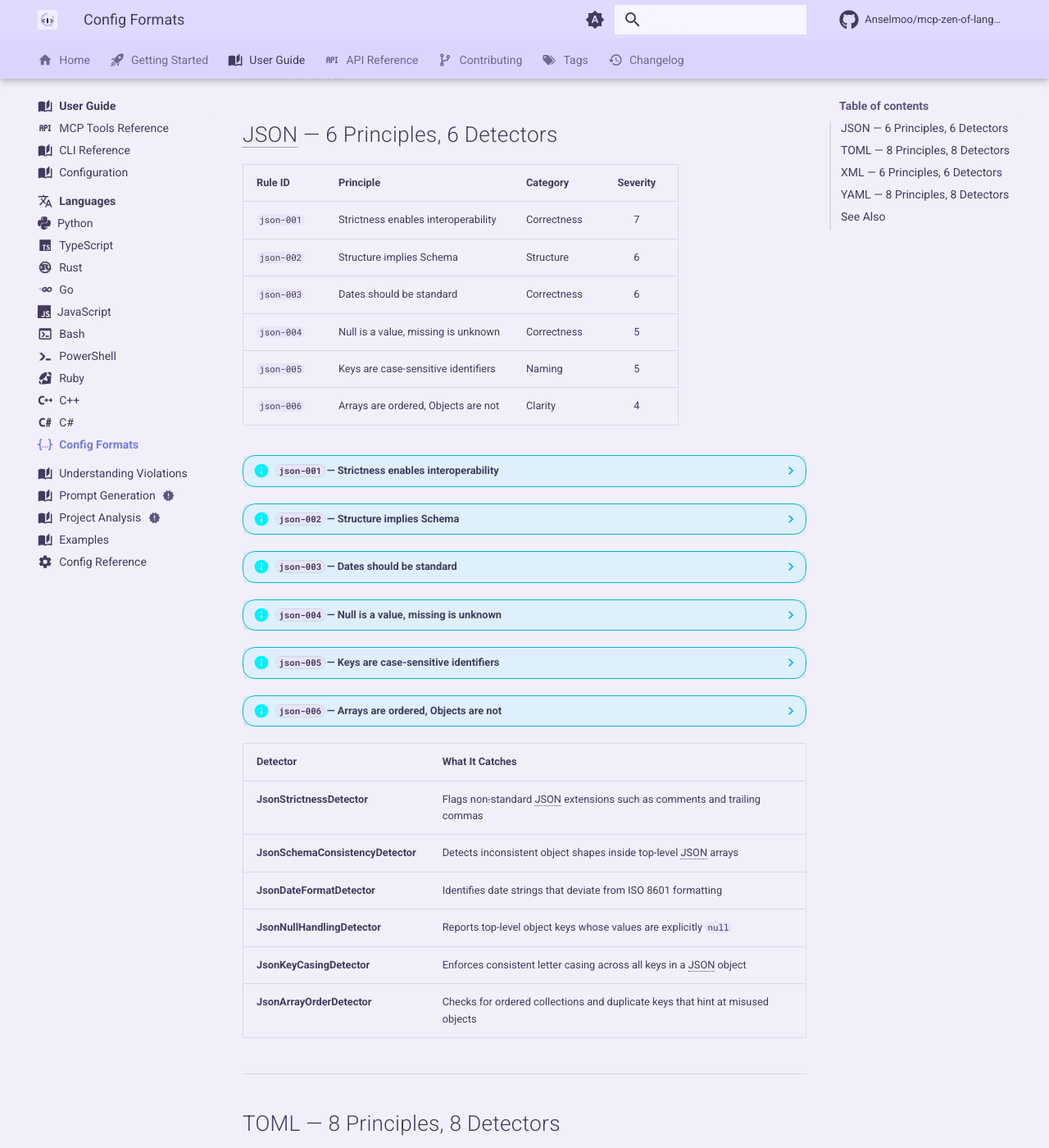
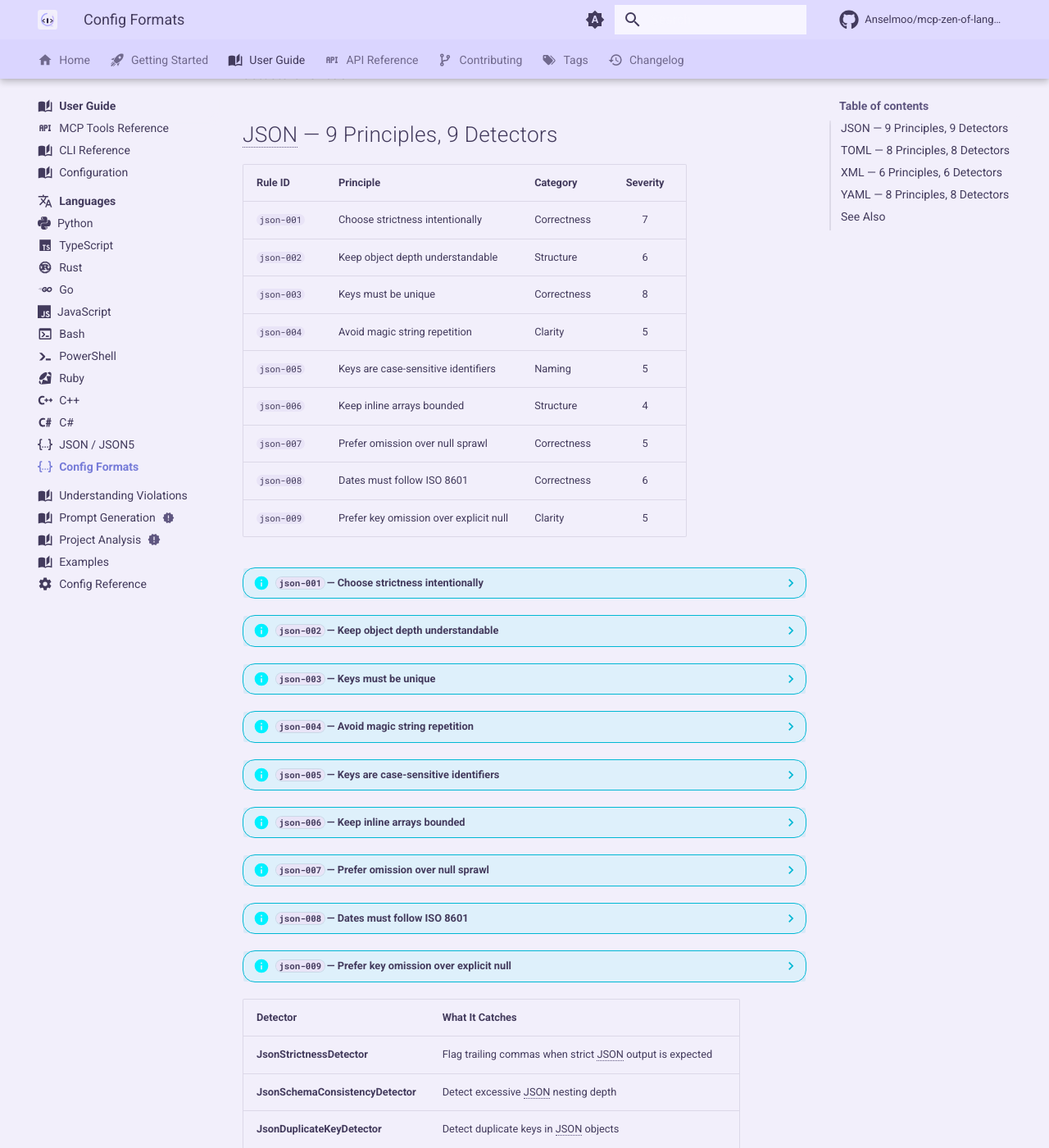
Before and after one commit to Anselmoo/mcp-zen-of-languages, an MkDocs documentation site: the page built from docs/user-guide/languages/config-formats.md, in a window 1280 px wide and 1400 px high, scrolled down 338 px. Shown: the whole window at 82% size. Built offline with MkDocs 1.6.1 and Material for MkDocs 9.7.7, drawn with Linux system fonts in a browser that asks for light colours; plug-ins that fetch from the network failed and are left out; comment, search, counter and statistics services are not loaded; some of the changed text lies outside the part shown.

Commit message:
Add JSON/JSON5 zen analyzer support for structural and semantic config violations (#47)
* Initial plan

* Add JSON/JSON5 zen rules and detector coverage

Co-authored-by: Anselmoo <13209783+Anselmoo@users.noreply.github.com>

* fix: implement proper JsonDateFormatDetector, JsonNullHandlingDetector and rename mismatched classes

Address review feedback from PR #47:

- Rename misnamed JsonDateFormatDetector (was: duplicate key detection) → JsonDuplicateKeyDetector
- Rename misnamed JsonNullHandlingDetector (was: magic string detection) → JsonMagicStringDetector
- Rename JsonDateFormatConfig → JsonDuplicateKeyConfig (json-003)
- Rename JsonNullHandlingConfig → JsonMagicStringConfig (json-004)
- Add new json-008 rule: 'Dates must follow ISO 8601'
- Add new json-009 rule: 'Prefer key omission over explicit null'
- Implement real JsonDateFormatDetector with JsonDateFormatConfig (json-008)
- Implement real JsonNullHandlingDetector with JsonNullHandlingConfig (json-009)
- Update mappi- Update mappi- Update mappi- Update mappi- Update mappi- Update mappi- Update mappi- Update mappi- Update mappi- Update mappi- Update mappi- Update mappi- Update mappi- Update mappi- Update mappi- Update mappi- Update mappi- Update mappi- Update mappi- Update mappi- Update mappi- Update mappi- Update mappi- Update mappi- Update mappi- Update mappi- ipl- Update mappi- Update mappi- Updatuage docs via scripts/generate_language_docs.py

---------

Co-authored-by: copilot-swe-agent[bot] <198982749+Copilot@users.noreply.github.com>
Co-authored-by: Anselmoo <13209783+Anselmoo@users.noreply.github.com>
Co-authored-by: Anselm Hahn <Anselm.Hahn@gmail.com>

```diff
--- a/docs/user-guide/languages/config-formats.md
+++ b/docs/user-guide/languages/config-formats.md
@@ -13,75 +13,104 @@ tags:
 
 Configuration files are code too — they're read by humans, versioned in git, and debugged at 2am during outages. MCP Zen of Languages analyzes four data formats with dedicated detectors for each.
 
-## JSON — 6 Principles, 6 Detectors
+## JSON — 9 Principles, 9 Detectors
 
 | Rule ID | Principle | Category | Severity |
 |---------|-----------|----------|:--------:|
-| `json-001` | Strictness enables interoperability | Correctness | 7 |
-| `json-002` | Structure implies Schema | Structure | 6 |
-| `json-003` | Dates should be standard | Correctness | 6 |
-| `json-004` | Null is a value, missing is unknown | Correctness | 5 |
+| `json-001` | Choose strictness intentionally | Correctness | 7 |
+| `json-002` | Keep object depth understandable | Structure | 6 |
+| `json-003` | Keys must be unique | Correctness | 8 |
+| `json-004` | Avoid magic string repetition | Clarity | 5 |
 | `json-005` | Keys are case-sensitive identifiers | Naming | 5 |
-| `json-006` | Arrays are ordered, Objects are not | Clarity | 4 |
+| `json-006` | Keep inline arrays bounded | Structure | 4 |
+| `json-007` | Prefer omission over null sprawl | Correctness | 5 |
+| `json-008` | Dates must follow ISO 8601 | Correctness | 6 |
+| `json-009` | Prefer key omission over explicit null | Clarity | 5 |
 
-??? info "`json-001` — Strictness enables interoperability"
-    **Avoid comments and trailing commas for strict JSON compliance.**
+??? info "`json-001` — Choose strictness intentionally"
+    **Trailing commas should be rejected for JSON unless JSON5 is explicitly targeted.**
 
     **Common Violations:**
 
-    - Comments in JSON
-    - Trailing commas in objects/arrays
+    - Trailing commas in strict JSON mode
 
     **Detectable Patterns:**
 
-    - `//`
-    - `/\*`
     - `,\]`
     - `,\}`
 
-??? info "`json-002` — Structure implies Schema"
-    **Keep object shapes consistent within arrays.**
+??? info "`json-002` — Keep object depth understandable"
+    **Deeply nested objects/arrays are hard to reason about and validate.**
 
     **Common Violations:**
 
-    - Array objects with inconsistent keys
+    - Nesting depth exceeds configured threshold
 
-??? info "`json-003` — Dates should be standard"
-    **Use ISO 8601 date/time strings.**
+??? info "`json-003` — Keys must be unique"
+    **Duplicate object keys silently override values in many parsers.**
 
     **Common Violations:**
 
-    - Non-ISO date strings
+    - Duplicate keys in an object
 
-??? info "`json-004` — Null is a value, missing is unknown"
-    **Prefer explicit nulls for optional keys when applicable.**
+??? info "`json-004` — Avoid magic string repetition"
+    **Repeated string literals should be extracted or referenced consistently.**
 
     **Common Violations:**
 
-    - Optional keys missing without nulls
+    - Repeated magic string values
 
 ??? info "`json-005` — Keys are case-sensitive identifiers"
-    **Use consistent key casing (e.g., lower_snake or lowerCamel).**
+    **Avoid mixing camelCase, snake_case, and PascalCase at the same object level.**
 
     **Common Violations:**
 
-    - Mixed key casing
+    - Mixed key casing at same object level
 
-??? info "`json-006` — Arrays are ordered, Objects are not"
-    **Do not rely on object key order; use arrays when ordering matters.**
+??? info "`json-006` — Keep inline arrays bounded"
+    **Very large inline arrays are hard to review and often belong in separate data files.**
 
     **Common Violations:**
 
-    - Object keys imply ordering
+    - Oversized inline arrays
+
+??? info "`json-007` — Prefer omission over null sprawl"
+    **Excessive null usage usually indicates optional keys that can be omitted.**
+
+    **Common Violations:**
+
+    - Excessive null values across the document
+
+??? info "`json-008` — Dates must follow ISO 8601"
+    **Date strings should use ISO 8601 format (YYYY-MM-DD or YYYY-MM-DDTHH:MM:SSZ) for unambiguous, sortable representation. Locale-dependent formats such as MM/DD/YYYY create parsing ambiguity.**
+
+    **Common Violations:**
+
+    - Non-ISO 8601 date string detected
+
+    **Detectable Patterns:**
+
+    - `\d{1,2}/\d{1,2}/\d{2,4}`
+    - `\d{1,2}\.\d{1,2}\.\d{4}`
+
+??? info "`json-009` — Prefer key omission over explicit null"
+    **Top-level object keys whose value is explicitly null should be omitted entirely. Explicit null at the top level signals optional absence, which is better expressed by omitting the key.**
+
+    **Common Violations:**
+
+    - Top-level key set to explicit null
 
 | Detector | What It Catches |
 |----------|-----------------|
-| **JsonStrictnessDetector** | Flags non-standard JSON extensions such as comments and trailing commas |
-| **JsonSchemaConsistencyDetector** | Detects inconsistent object shapes inside top-level JSON arrays |
-| **JsonDateFormatDetector** | Identifies date strings that deviate from ISO 8601 formatting |
-| **JsonNullHandlingDetector** | Reports top-level object keys whose values are explicitly ``null`` |
-| **JsonKeyCasingDetector** | Enforces consistent letter casing across all keys in a JSON object |
-| **JsonArrayOrderDetector** | Checks for ordered collections and duplicate keys that hint at misused objects |
+| **JsonStrictnessDetector** | Flag trailing commas when strict JSON output is expected |
+| **JsonSchemaConsistencyDetector** | Detect excessive JSON nesting depth |
+| **JsonDuplicateKeyDetector** | Detect duplicate keys in JSON objects |
+| **JsonMagicStringDetector** | Detect repeated magic-string values |
+| **JsonKeyCasingDetector** | Detect mixed key casing at the same object level |
+| **JsonArrayOrderDetector** | Detect oversized inline arrays |
+| **JsonNullSprawlDetector** | Detect excessive null values across JSON objects/arrays |
+| **JsonDateFormatDetector** | Identify date strings that deviate from ISO 8601 formatting |
+| **JsonNullHandlingDetector** | Report top-level object keys whose values are explicitly ``null`` |
 
 ---
 
--- a/mkdocs.yml
+++ b/mkdocs.yml
@@ -246,6 +246,7 @@ nav:
           - Ruby: user-guide/languages/ruby.md
           - C++: user-guide/languages/cpp.md
           - "C#": user-guide/languages/csharp.md
+          - JSON / JSON5: user-guide/languages/json.md
           - Config Formats: user-guide/languages/config-formats.md
       - Understanding Violations: user-guide/understanding-violations.md
       - Prompt Generation: user-guide/prompt-generation.md
```
Also changed, not shown: README.md (+1 -1 lines), docs/user-guide/languages/index.md (+2 -2 lines), docs/user-guide/languages/json.md (added, +339 -0 lines), 8 other files.
